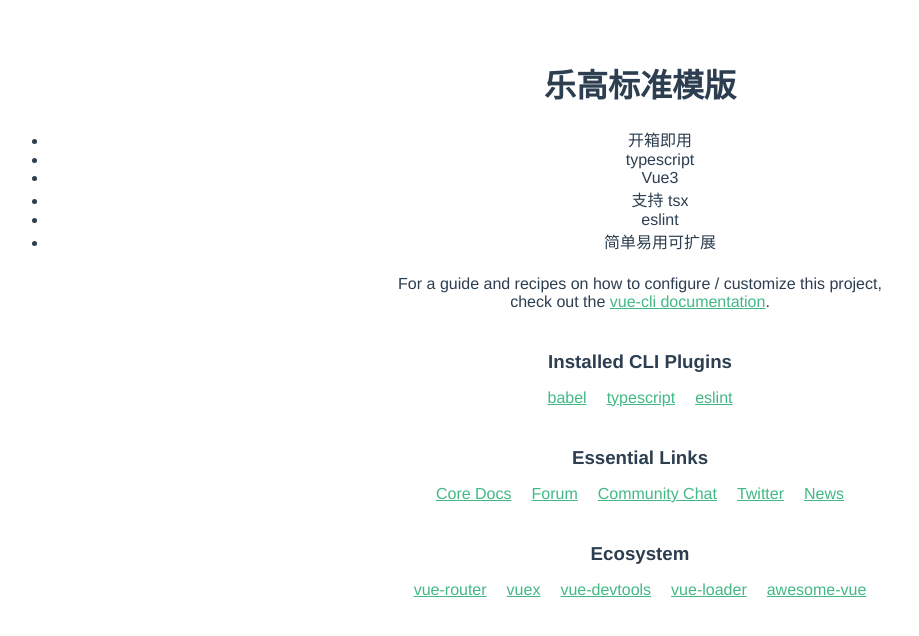
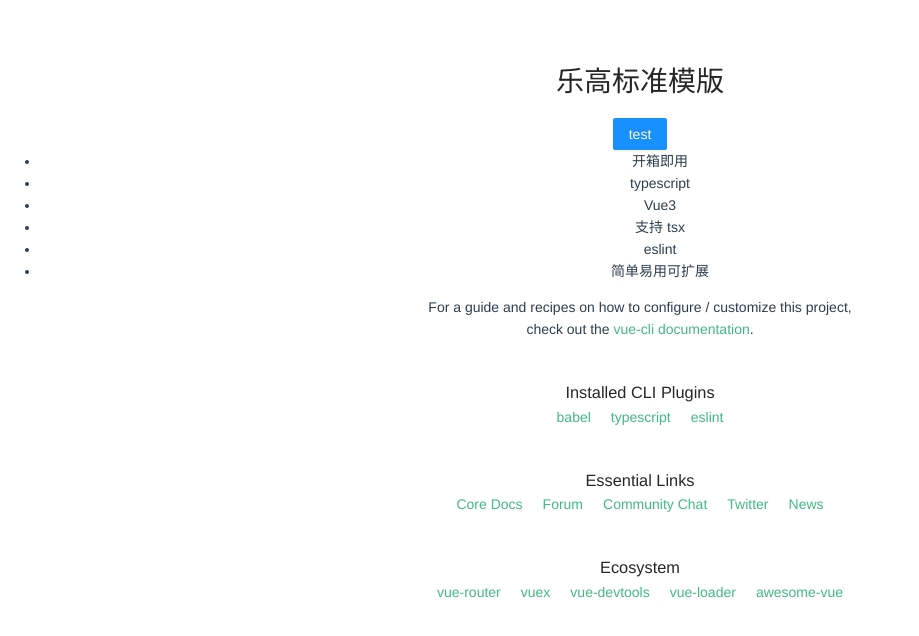
Before and after one commit to liuningfr/lego, a Vue app: page / in a window 1280 px wide. Shown: the top 636 px of the page, without its empty margins (0-919 px from the left). Built offline with nearby package versions, Linux system fonts and the light colour scheme.

Commit message:
add antdv

```diff
--- a/src/App.vue
+++ b/src/App.vue
@@ -1,5 +1,6 @@
 <template>
   <h1>乐高标准模版</h1>
+  <a-button type="primary">test</a-button>
   <ul>
     <li>开箱即用</li>
     <li>typescript</li>
--- a/src/main.ts
+++ b/src/main.ts
@@ -1,4 +1,8 @@
 import { createApp } from 'vue'
 import App from './App.vue'
+import Antd from 'ant-design-vue'
+import 'ant-design-vue/dist/antd.css';
 
-createApp(App).mount('#app')
+const app = createApp(App);
+app.use(Antd)
+app.mount('#app')
```
